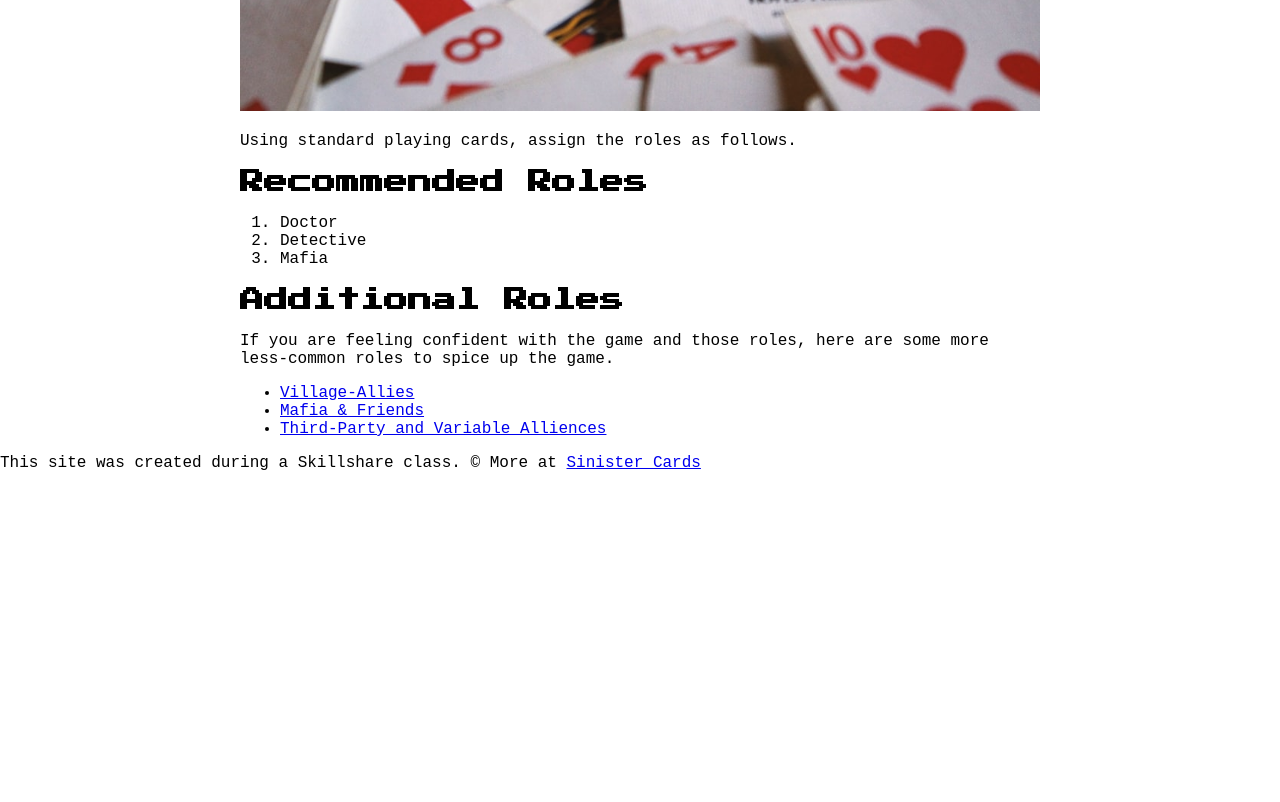
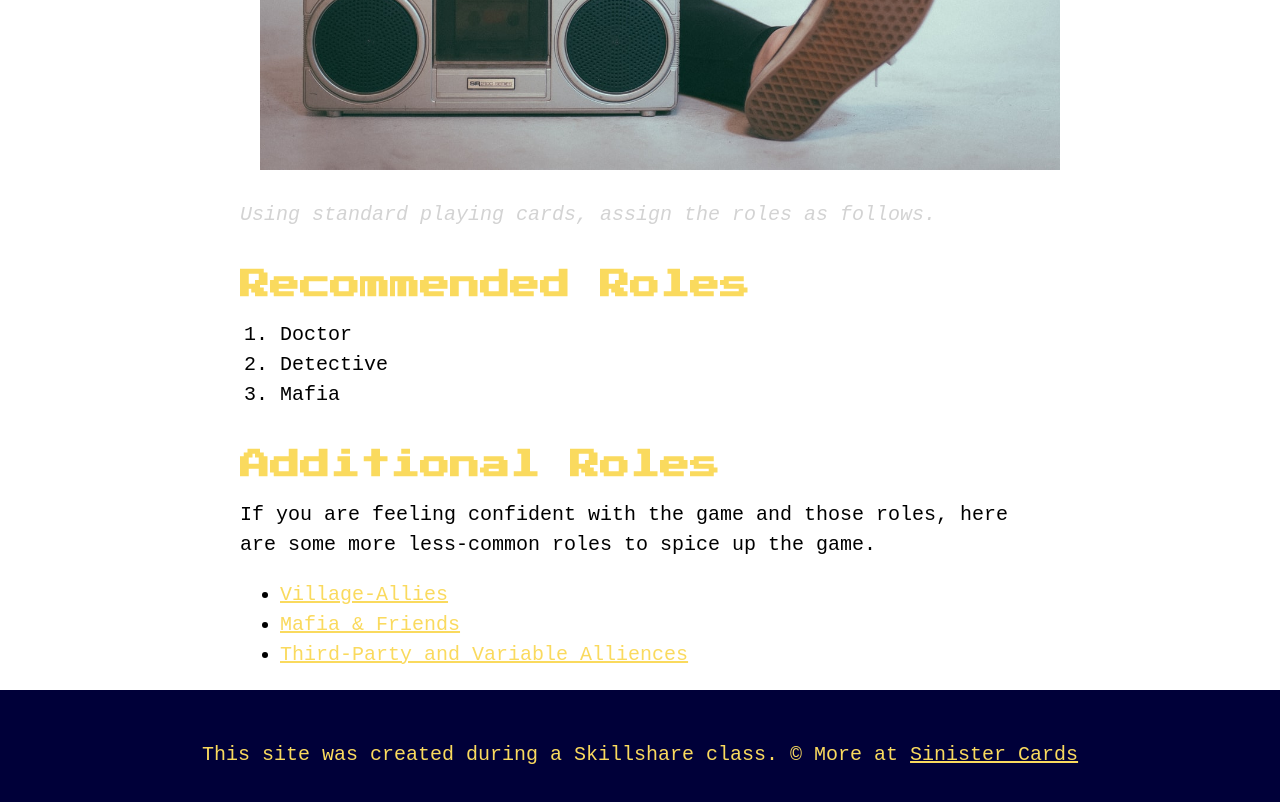
Before and after one commit to nazzok/mafia, a plain HTML site: page index.html in a window 1280 px wide. Shown: the part 1100-1902 px from the top of the page. Before the commit the page ends 1588 px from the top, so only its background shows below. Drawn offline with Linux system fonts and the light colour scheme.

Commit message:
Final Class Touches
learned to caption, adjusted fonts and margins

```diff
--- a/css/game.css
+++ b/css/game.css
@@ -1,8 +1,10 @@
 body{
 	margin: 0;
-		font-family: Courier New, Copperplate, sans-serif;
+	font-family: Courier New, Copperplate, sans-serif;
+	font-size: 20px;
+	line-height: 30px;
+}
 
-}
 header{
 	background-color: #000039;
 	text-align: center;
@@ -13,25 +15,55 @@ header{
 h1, h2 {
 	font-family: 'Press Start 2P', cursive;
 }
+
 header h1{
 	color: #fada5e;
 	font-size: 50px;
 }
+
 header img{
 	border-radius: 170px;
 	width: 300px;
 	border: 20px solid black;
 }
+
 main {
 	max-width: 800px;
 	margin: 0 auto;
-	padding: 0 20px
+	padding: 0 20px;
 }
+
 main img {
 	max-width: 100%;
+	padding: 20px;
 }
+
 h2{
 	/*this isn't working, and I don't know why.  My head hurts, I'm taking a break*/
-	font-size: 30px
+	font-size: 30px;
+	color: #fada5e;
+	margin: 40px 0 10px;
+}
+a{
 	color: #fada5e;
 }
+a:hover{
+	background-color: black;
+	color: white;
+}
+
+p.caption{
+	color: lightgray;
+	font-style: italic;
+	margin-top: 0;
+}
+
+footer{
+	background-color: #000039;
+	text-align: center;
+	padding: 50px;
+}
+footer p {
+	color: #fada5e;
+	margin: 0;
+}
--- a/index.html
+++ b/index.html
@@ -17,8 +17,8 @@
 
 		<h2>How to Play</h2>
 		<p>In a basic sense, Mafia is about an informed minorty (the mafia) working against an uniformed Majority.</p>
-		<img src="img/cards.jpg">
-		<p>Using standard playing cards, assign the roles as follows.</p>
+		<img src="img/radio.jfif">
+		<p class="caption">Using standard playing cards, assign the roles as follows.</p>
 		<h2>Recommended Roles</h2>
 		<ol>
 			<li>Doctor</li>
```
Also changed, not shown: img/radio.jfif (added), img/vaporwave.jpg (added).
